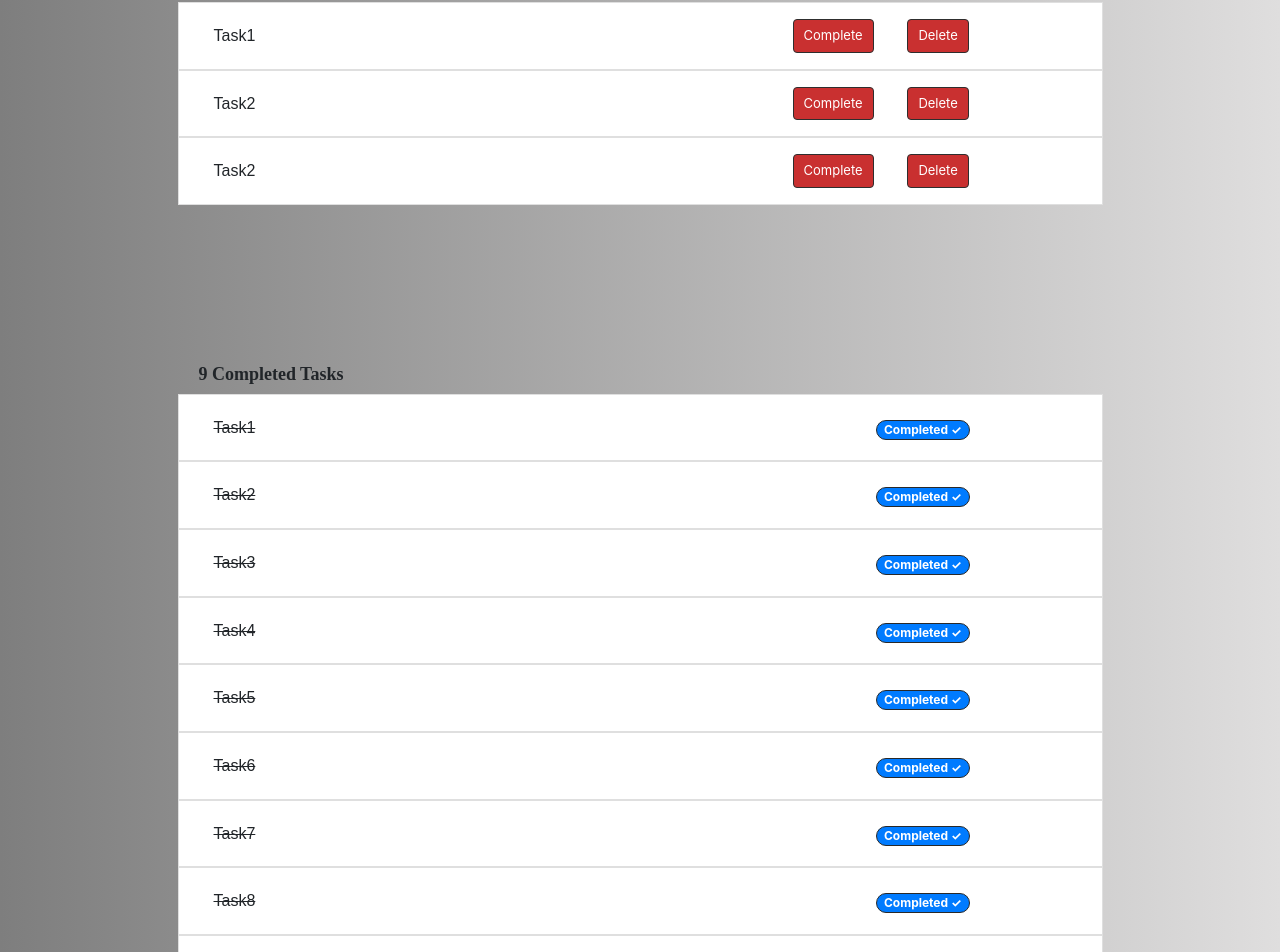
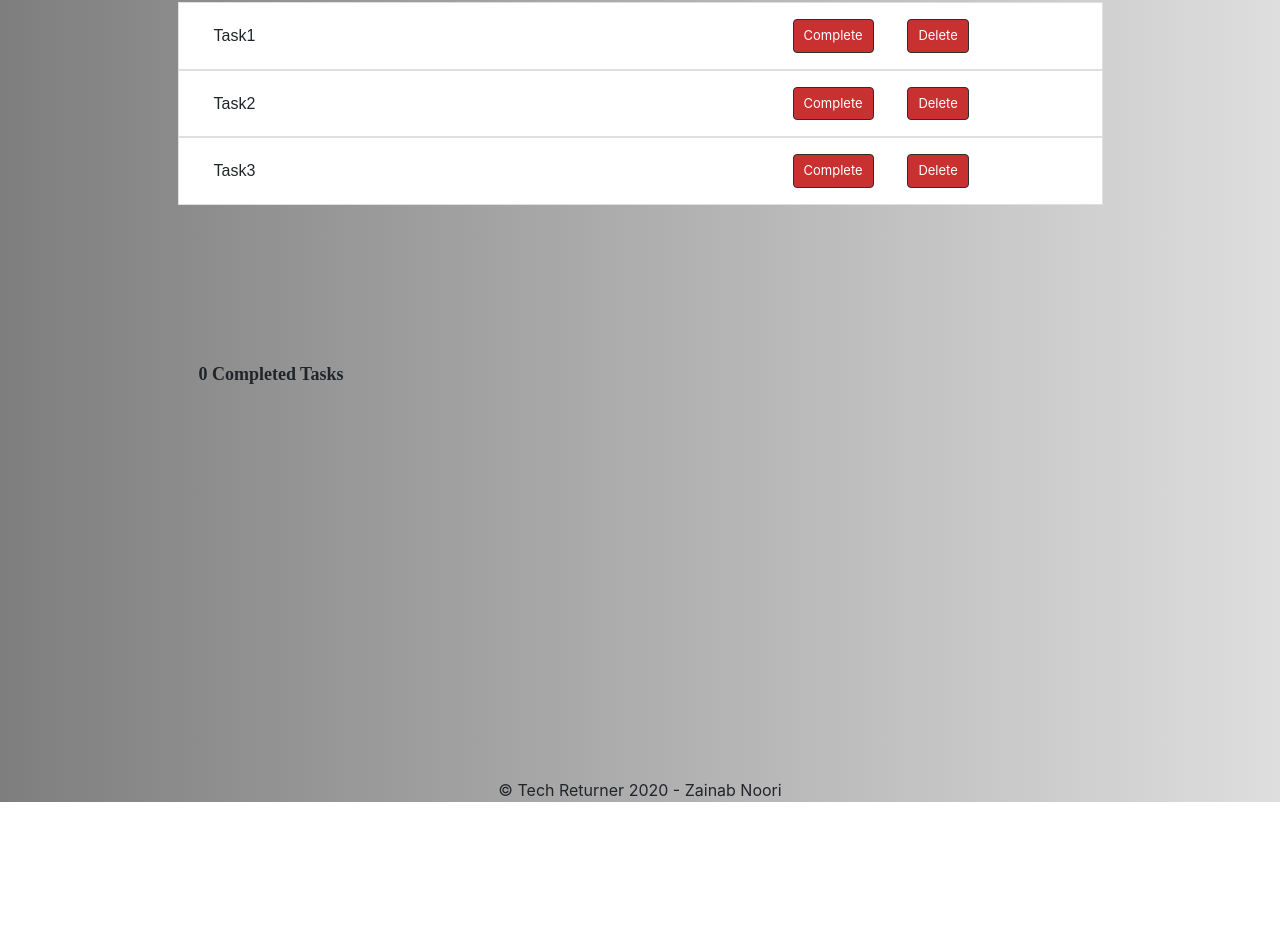
Before and after one commit to zainabalkaleefa/To-Do-App-React, a React (Create React App) app: page / in a window 1280 px wide. Shown: the part 528-1480 px from the top of the page. After the commit the page ends 1330 px from the top, so only its background shows below. Built offline with nearby package versions, Linux system fonts and the light colour scheme.

Commit message:
Added the Delete and Complete Events

```diff
--- a/src/App.js
+++ b/src/App.js
@@ -10,38 +10,56 @@ import './App.css';
 
 function App() {
 
-  const [ activeTasks] = useState([
+  const [ activeTasks,setActiveTasks] = useState([
     { text: "Task1", completed: false,  dueDate: "2020-06-01", id:"001"},
     { text: "Task2",completed: false,  dueDate: "2020-07-01", id:"002" },
-    { text: "Task2", completed: false, dueDate: "2020-05-01", id:"003"}
+    { text: "Task3", completed: false, dueDate: "2020-05-01", id:"003"}
   ]);
 
-  const [ completedTasks] = useState([
-    { text: "Task1",completed: true,  dueDate: "2020-06-01", id:"001" },
-    { text: "Task2",completed: true,  dueDate: "2020-07-01", id:"002" },
-    {text: "Task3",completed: true,  dueDate: "2020-06-01", id:"003" },
-    { text: "Task4",completed: true,  dueDate: "2020-07-01", id:"004" },
-    { text: "Task5",completed: true,  dueDate: "2020-07-01", id:"005" },
-    { text: "Task6",completed: true,  dueDate: "2020-07-01", id:"006" },
-    { text: "Task7",completed: true,  dueDate: "2020-07-01", id:"007" },
-    { text: "Task8",completed: true,  dueDate: "2020-07-01", id:"008" },
-    { text: "Task9",completed: true,  dueDate: "2020-05-01", id:"009"}
+  const [ completedTasks, setCompletedTasks] = useState([
+
   ]);
 
 
   const progressPrecentage= (completedTasks.length *100)/(completedTasks.length + activeTasks.length )
 
+  function deleteTask(id){
+    const updateTasks= activeTasks.filter(task => task.id !== id);
+    setActiveTasks(updateTasks);
+  }
+
+
+  function completeTask(id){
+    const updateTasks= activeTasks.filter(task => task.id !== id);
+    setActiveTasks(updateTasks);
+
+    const updateCompletedTasks= activeTasks.map(function task(task) {
+     if(task.id === id) {completedTasks.push(task);}
+    });
+
+    setCompletedTasks(completedTasks);
+
+
+  }
   return (
 
     <div className="main_div">
       <div className="headermargin">
-      <InputAndAdd num ={ completedTasks.length}  count={activeTasks.length+ completedTasks.length} progress={Math.round(progressPrecentage)} text={<big> &nbsp;Completed </big>}/>
+      <InputAndAdd
+      num ={ completedTasks.length}
+      count={activeTasks.length+ completedTasks.length}
+      progress={Math.round(progressPrecentage)}
+      text={<big> &nbsp;Completed </big>}/>
       </div>
 
       <NumberOfTasks  count={ activeTasks.length }  text=" Remained Tasks"/>
 
       <div>
-        {activeTasks.map( task => <IncompletedTask key={task.id} text={task.text}/>)}
+        {activeTasks.map( task => <IncompletedTask
+        completeTask={completeTask}
+        deleteTask={deleteTask }
+        id={task.id} key={task.id}
+        text={task.text}/>)}
       </div>
 
       <NumberOfTasks count= { completedTasks.length } text="Completed Tasks" />
--- a/src/IncompletedTask/IncompletedTask.js
+++ b/src/IncompletedTask/IncompletedTask.js
@@ -2,6 +2,16 @@ import React from 'react';
 import './IncompletedTask.css';
 
 function IncompletedTask(props) {
+
+  function deleteClick(){
+    console.log(props.id);
+    props.deleteTask(props.id);
+  }
+
+  function completeClick(){
+    props.completeTask(props.id);
+    console.log(props.id);
+  }
   return (
     <div className="container" align ="center">
       <div className= "row col-10 list-group-item d-flex justify-content-between align-items-center ">
@@ -9,8 +19,8 @@ function IncompletedTask(props) {
             {props.text}
         </div>
         <div className="col-12 col-md-5" >
-            <button type="button" className="content3 btn btn-danger" > Complete</button>
-            <button type="button" className="content3 btn btn-danger " > Delete  </button>
+            <button type="button" className="content3 btn btn-danger" onClick={completeClick}> Complete</button>
+            <button type="button" className="content3 btn btn-danger " onClick={deleteClick} > Delete  </button>
         </div>
       </div>
     </div>
```
